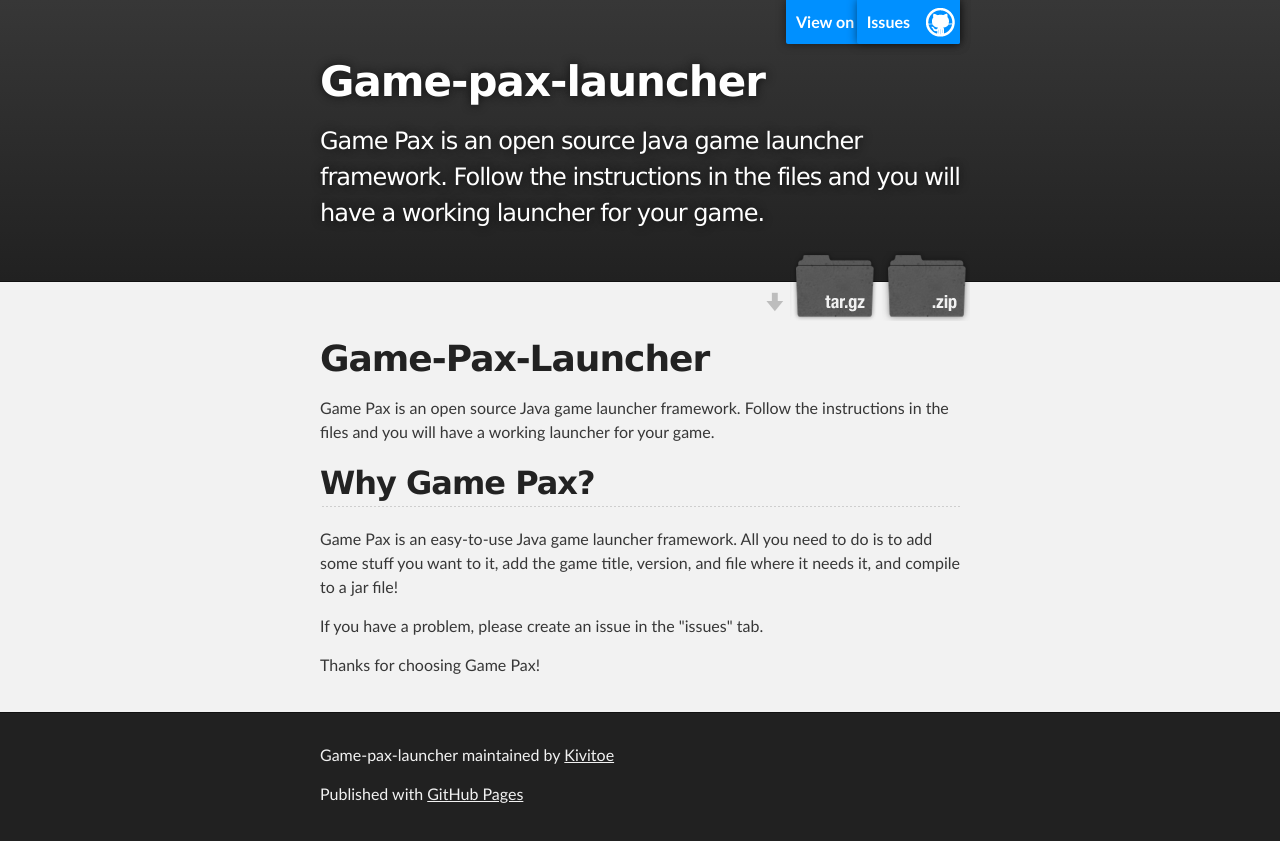
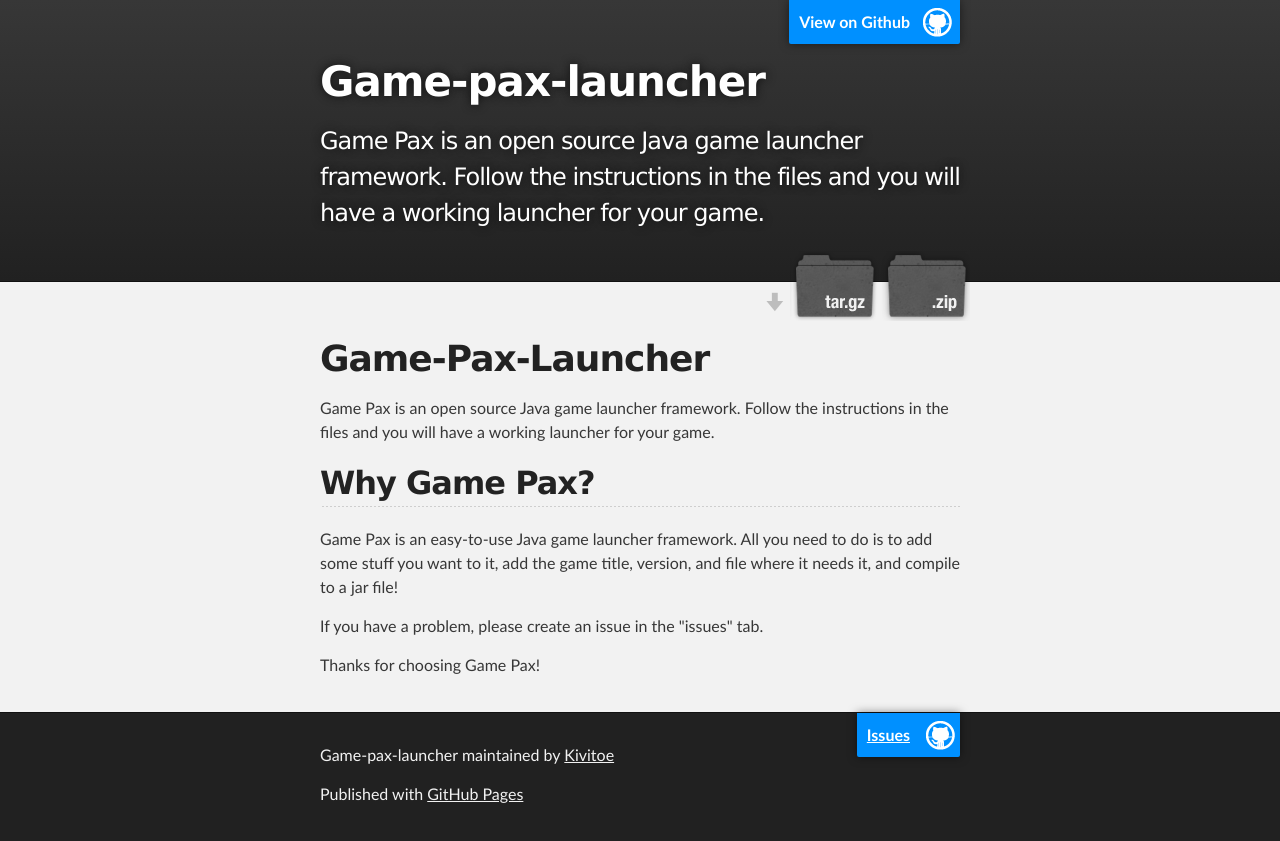
Before and after one commit to Kivitoe/Game-Pax-Launcher, a plain HTML site: page index.html in a window 1280 px wide. Drawn offline with Linux system fonts and the light colour scheme.

Commit message:
Update index.html

```diff
--- a/index.html
+++ b/index.html
@@ -16,8 +16,7 @@
     <!-- HEADER -->
     <div id="header_wrap" class="outer">
         <header class="inner">
-          <a id="forkme_banner" href="https://github.com/Kivitoe/Game-Pax-Launcher">View on GitHub</a>
-          <a id="forkme_banner" href="https://github.com/Kivitoe/Game-Pax-Launcher/issues">Issues</a>
+          <a id="forkme_banner" href="https://github.com/Kivitoe/Game-Pax-Launcher">View on Github </a>
 
           <h1 id="project_title">Game-pax-launcher</h1>
           <h2 id="project_tagline">Game Pax is an open source Java game launcher framework. Follow the instructions in the files and you will have a working launcher for your game.</h2>
@@ -53,6 +52,7 @@
       <footer class="inner">
         <p class="copyright">Game-pax-launcher maintained by <a href="https://github.com/Kivitoe">Kivitoe</a></p>
         <p>Published with <a href="https://pages.github.com">GitHub Pages</a></p>
+        <a id="forkme_banner" href="https://github.com/Kivitoe/Game-Pax-Launcher/issues">Issues</a>
       </footer>
     </div>
 
```
